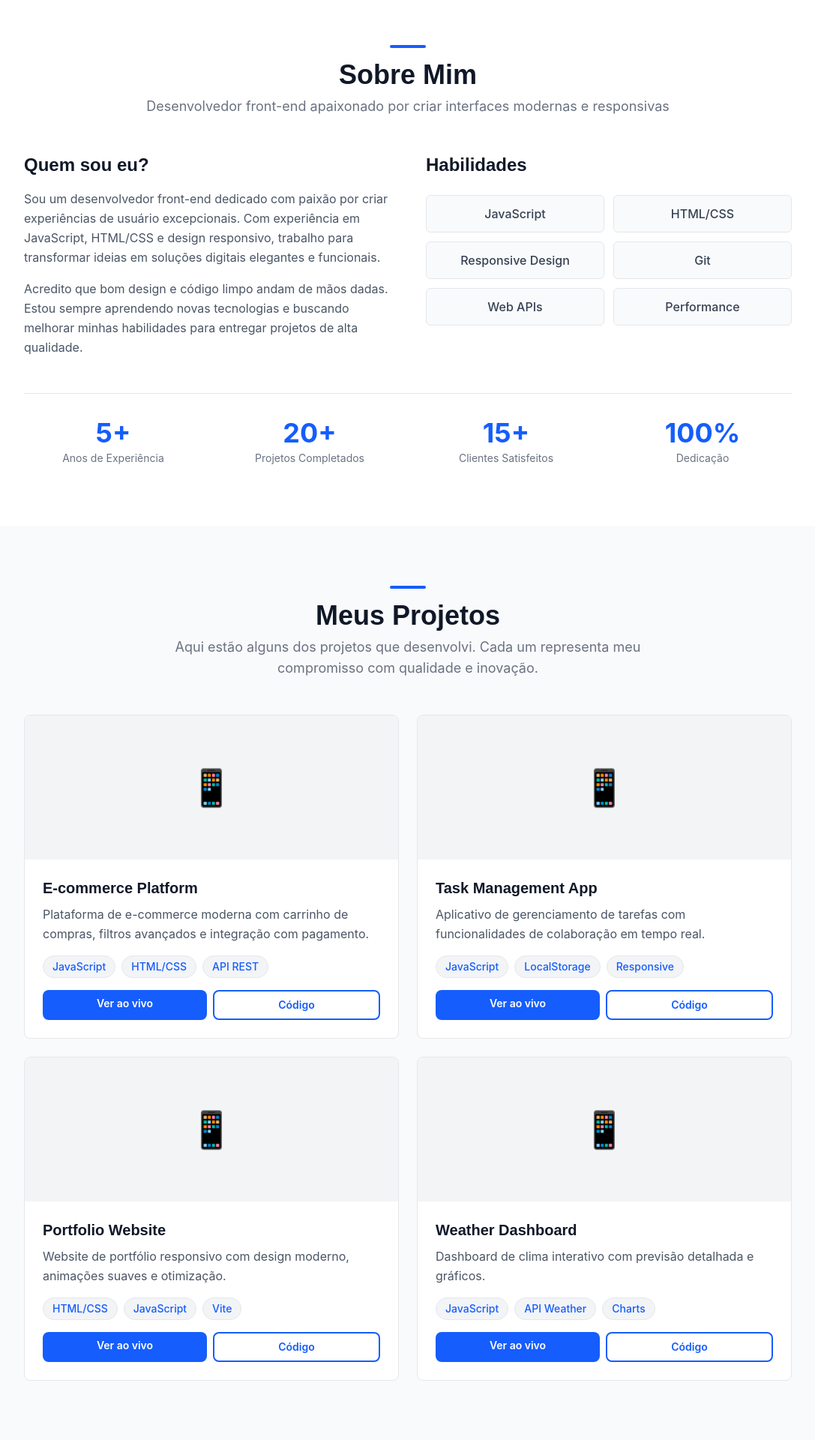
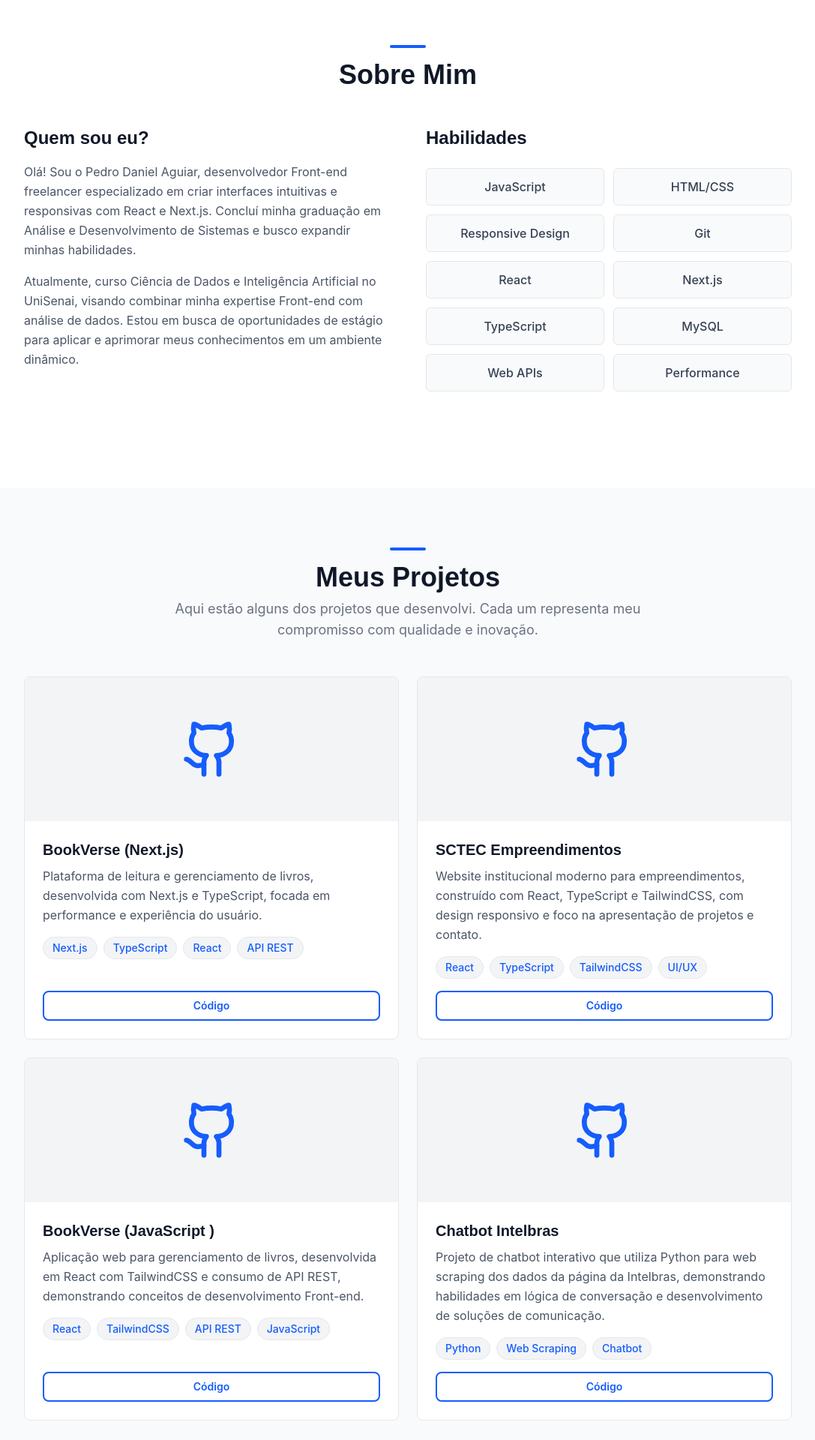
Before and after one commit to PedrodAguiar/PedroAguiar-portfolio, a React (Vite) app: page / in a window 1280 px wide. Shown: the part 820-2740 px from the top of the page at 75% size, without its empty margins (96-1183 px from the left). Built offline with nearby package versions, Linux system fonts and the light colour scheme.

Commit message:
fix: ajustando textos do portifólio

```diff
--- a/src/components/About.jsx
+++ b/src/components/About.jsx
@@ -4,28 +4,26 @@ const About = () => {
     "HTML/CSS",
     "Responsive Design",
     "Git",
+    "React",
+    "Next.js",
+    "TypeScript",
+    "MySQL",
     "Web APIs",
     "Performance",
-  ]
+  ];
 
-  const stats = [
-    { number: "5+", label: "Anos de Experiência" },
-    { number: "20+", label: "Projetos Completados" },
-    { number: "15+", label: "Clientes Satisfeitos" },
-    { number: "100%", label: "Dedicação" },
-  ]
 
   return (
-    <section id="about" className="bg-white dark:bg-[#0A1217] py-20 px-4 transition-colors duration-300">
+    <section
+      id="about"
+      className="bg-white dark:bg-[#0A1217] py-20 px-4 transition-colors duration-300"
+    >
       {/* Header */}
       <div className="text-center mb-12 animate-fade-in-up">
         <div className="mx-auto mb-4 h-1 w-12 rounded-full bg-blue-600 dark:bg-green-400" />
         <h2 className="font-bold text-4xl text-gray-900 dark:text-white mb-2 font-serif">
           Sobre Mim
         </h2>
-        <p className="text-gray-500 dark:text-gray-400 text-lg">
-          Desenvolvedor front-end apaixonado por criar interfaces modernas e responsivas
-        </p>
       </div>
 
       {/* Grid: Text + Skills */}
@@ -36,14 +34,16 @@ const About = () => {
             Quem sou eu?
           </h3>
           <p className="text-gray-600 dark:text-gray-400 leading-relaxed mb-4">
-            Sou um desenvolvedor front-end dedicado com paixão por criar experiências de usuário
-            excepcionais. Com experiência em JavaScript, HTML/CSS e design responsivo, trabalho para
-            transformar ideias em soluções digitais elegantes e funcionais.
+            Olá! Sou o Pedro Daniel Aguiar, desenvolvedor Front-end freelancer
+            especializado em criar interfaces intuitivas e responsivas com React
+            e Next.js. Concluí minha graduação em Análise e Desenvolvimento de
+            Sistemas e busco expandir minhas habilidades.
           </p>
           <p className="text-gray-600 dark:text-gray-400 leading-relaxed">
-            Acredito que bom design e código limpo andam de mãos dadas. Estou sempre aprendendo
-            novas tecnologias e buscando melhorar minhas habilidades para entregar projetos de
-            alta qualidade.
+            Atualmente, curso Ciência de Dados e Inteligência Artificial no
+            UniSenai, visando combinar minha expertise Front-end com análise de
+            dados. Estou em busca de oportunidades de estágio para aplicar e
+            aprimorar meus conhecimentos em um ambiente dinâmico.
           </p>
         </div>
 
@@ -64,18 +64,8 @@ const About = () => {
           </div>
         </div>
       </div>
+    </section>
+  );
+};
 
-      {/* Stats */}
-      <div className="max-w-5xl mx-auto grid grid-cols-2 md:grid-cols-4 gap-6 pt-8 border-t border-gray-200 dark:border-green-500/30">
-        {stats.map(({ number, label }) => (
-          <div key={label} className="text-center animate-fade-in-up">
-            <p className="text-4xl font-bold text-blue-600 dark:text-green-400 mb-1">{number}</p>
-            <p className="text-gray-500 dark:text-gray-400 text-sm">{label}</p>
-          </div>
-        ))}
-      </div>
-    </section>
-  )
-}
-
-export default About
+export default About;
--- a/src/components/Footer.jsx
+++ b/src/components/Footer.jsx
@@ -1,35 +1,25 @@
+import { ArrowUp } from "lucide-react";
+
 const Footer = () => {
-  const currentYear = new Date().getFullYear()
+  const currentYear = new Date().getFullYear();
 
   const handleScrollToTop = () => {
-    window.scrollTo({ top: 0, behavior: 'smooth' })
-  }
+    window.scrollTo({ top: 0, behavior: "smooth" });
+  };
 
   return (
     <footer className="bg-gray-50 dark:bg-gray-900 border-t border-gray-200 dark:border-green-500/30 py-8 px-4 transition-colors duration-300">
-      <div className="max-w-7xl mx-auto flex flex-col gap-6">
-        <div className="grid grid-cols-1 md:grid-cols-3 gap-4 text-center">
-          <p className="text-gray-500 dark:text-gray-400 text-sm">
-            &copy; {currentYear} Todos os direitos reservados.
-          </p>
-          <p className="text-gray-500 dark:text-gray-400 text-sm">
-            Feito com ❤️ por você
-          </p>
-          <p className="text-gray-500 dark:text-gray-400 text-sm">
-            Desenvolvido com React e Vite
-          </p>
-        </div>
-        <div className="text-center">
-          <button
-            onClick={handleScrollToTop}
-            className="text-gray-500 dark:text-gray-400 font-medium text-sm hover:text-blue-600 dark:hover:text-green-400 transition-colors duration-300"
-          >
-            ↑ Voltar ao topo
-          </button>
-        </div>
+      <div className="max-w-7xl mx-auto text-center">
+        <button
+          onClick={handleScrollToTop}
+          className="flex items-center justify-center gap-2 mx-auto text-gray-500 dark:text-gray-400 font-medium text-sm hover:text-blue-600 dark:hover:text-green-400 transition-colors duration-300"
+        >
+          <ArrowUp size={16} />
+          Voltar ao topo
+        </button>
       </div>
     </footer>
-  )
-}
+  );
+};
 
-export default Footer
+export default Footer;
--- a/src/components/Projects.jsx
+++ b/src/components/Projects.jsx
@@ -1,37 +1,46 @@
+import { Github } from "lucide-react";
+
 const Projects = () => {
   const projectsData = [
     {
-      title: 'E-commerce Platform',
-      description: 'Plataforma de e-commerce moderna com carrinho de compras, filtros avançados e integração com pagamento.',
-      tags: ['JavaScript', 'HTML/CSS', 'API REST'],
-      live: '#',
-      github: '#'
+      title: "BookVerse (Next.js)",
+      description:
+        "Plataforma de leitura e gerenciamento de livros, desenvolvida com Next.js e TypeScript, focada em performance e experiência do usuário.",
+      tags: ["Next.js", "TypeScript", "React", "API REST"],
+      live: "#", // Substituir pelo link de deploy, se houver
+      github: "https://github.com/PedrodAguiar/bookverse-next",
     },
     {
-      title: 'Task Management App',
-      description: 'Aplicativo de gerenciamento de tarefas com funcionalidades de colaboração em tempo real.',
-      tags: ['JavaScript', 'LocalStorage', 'Responsive'],
-      live: '#',
-      github: '#'
+      title: "SCTEC Empreendimentos",
+      description:
+        "Website institucional moderno para empreendimentos, construído com React, TypeScript e TailwindCSS, com design responsivo e foco na apresentação de projetos e contato.",
+      tags: ["React", "TypeScript", "TailwindCSS", "UI/UX"],
+      live: "#", // Substituir pelo link de deploy, se houver
+      github: "https://github.com/PedrodAguiar/sctec-empreendimentos",
     },
     {
-      title: 'Portfolio Website',
-      description: 'Website de portfólio responsivo com design moderno, animações suaves e otimização.',
-      tags: ['HTML/CSS', 'JavaScript', 'Vite'],
-      live: '#',
-      github: '#'
+      title: "BookVerse (JavaScript )",
+      description:
+        "Aplicação web para gerenciamento de livros, desenvolvida em React com TailwindCSS e consumo de API REST, demonstrando conceitos de desenvolvimento Front-end.",
+      tags: ["React", "TailwindCSS", "API REST", "JavaScript"],
+      live: "#", // Substituir pelo link de deploy, se houver
+      github: "https://github.com/PedrodAguiar/BookVerse",
     },
     {
-      title: 'Weather Dashboard',
-      description: 'Dashboard de clima interativo com previsão detalhada e gráficos.',
-      tags: ['JavaScript', 'API Weather', 'Charts'],
-      live: '#',
-      github: '#'
-    }
-  ]
+      title: "Chatbot Intelbras",
+      description:
+        "Projeto de chatbot interativo que utiliza Python para web scraping dos dados da página da Intelbras, demonstrando habilidades em lógica de conversação e desenvolvimento de soluções de comunicação.",
+      tags: ["Python", "Web Scraping", "Chatbot"],
+      live: "#", // Substituir pelo link de deploy, se houver
+      github: "https://github.com/PedrodAguiar/intelbras",
+    },
+  ];
 
   return (
-    <section id="projects" className="bg-gray-50 dark:bg-gray-900 py-20 px-4 transition-colors duration-300">
+    <section
+      id="projects"
+      className="bg-gray-50 dark:bg-gray-900 py-20 px-4 transition-colors duration-300"
+    >
       {/* Header */}
       <div className="text-center mb-12 animate-fade-in-up">
         <div className="mx-auto mb-4 h-1 w-12 rounded-full bg-blue-600 dark:bg-green-400" />
@@ -39,7 +48,8 @@ const Projects = () => {
           Meus Projetos
         </h2>
         <p className="text-gray-500 dark:text-gray-400 text-lg max-w-2xl mx-auto">
-          Aqui estão alguns dos projetos que desenvolvi. Cada um representa meu compromisso com qualidade e inovação.
+          Aqui estão alguns dos projetos que desenvolvi. Cada um representa meu
+          compromisso com qualidade e inovação.
         </p>
       </div>
 
@@ -48,16 +58,19 @@ const Projects = () => {
         {projectsData.map((project, index) => (
           <div
             key={index}
-            className="bg-white dark:bg-[#0A1217] border border-gray-200 dark:border-green-500/30 rounded-lg overflow-hidden transition-all duration-300 hover:border-blue-600 dark:hover:border-green-400 hover:shadow-lg dark:hover:shadow-green-400/20 hover:-translate-y-1 animate-fade-in-up"
+            className="flex flex-col bg-white dark:bg-[#0A1217] border border-gray-200 dark:border-green-500/30 rounded-lg overflow-hidden transition-all duration-300 hover:border-blue-600 dark:hover:border-green-400 hover:shadow-lg dark:hover:shadow-green-400/20 hover:-translate-y-1 animate-fade-in-up"
             style={{ animationDelay: `${index * 0.1}s` }}
           >
             {/* Image */}
-            <div className="h-48 bg-gray-100 dark:bg-gray-800 flex items-center justify-center text-5xl">
-              📱
+            <div className="h-48 bg-gray-100 dark:bg-gray-800 flex items-center justify-center">
+              <Github
+                size={80}
+                className="text-blue-600 dark:text-green-400"
+              />{" "}
             </div>
 
             {/* Content */}
-            <div className="p-6">
+            <div className="p-6 flex flex-col flex-1">
               <h3 className="font-bold text-xl text-gray-900 dark:text-white mb-2 font-serif">
                 {project.title}
               </h3>
@@ -78,15 +91,10 @@ const Projects = () => {
               </div>
 
               {/* Buttons */}
-              <div className="flex gap-2">
-                <a
-                  href={project.live}
-                  className="flex-1 px-4 py-2 bg-blue-600 dark:bg-green-400 text-white dark:text-black font-semibold rounded-lg hover:bg-blue-700 dark:hover:bg-green-300 transition-all duration-300 text-center text-sm"
-                >
-                  Ver ao vivo
-                </a>
+              <div className="flex gap-2 mt-auto">
                 <a
                   href={project.github}
+                  target="_blank"
                   className="flex-1 px-4 py-2 border-2 border-blue-600 dark:border-green-400 text-blue-600 dark:text-green-400 font-semibold rounded-lg hover:bg-blue-600 dark:hover:bg-green-400 hover:text-white dark:hover:text-black transition-all duration-300 text-center text-sm"
                 >
                   Código
@@ -97,7 +105,7 @@ const Projects = () => {
         ))}
       </div>
     </section>
-  )
-}
+  );
+};
 
-export default Projects
+export default Projects;
```
Also changed, not shown: src/components/Contact.jsx (+24 -118 lines), src/components/Hero.jsx (+24 -13 lines), src/assets/ft-pedro.jpg (added).
